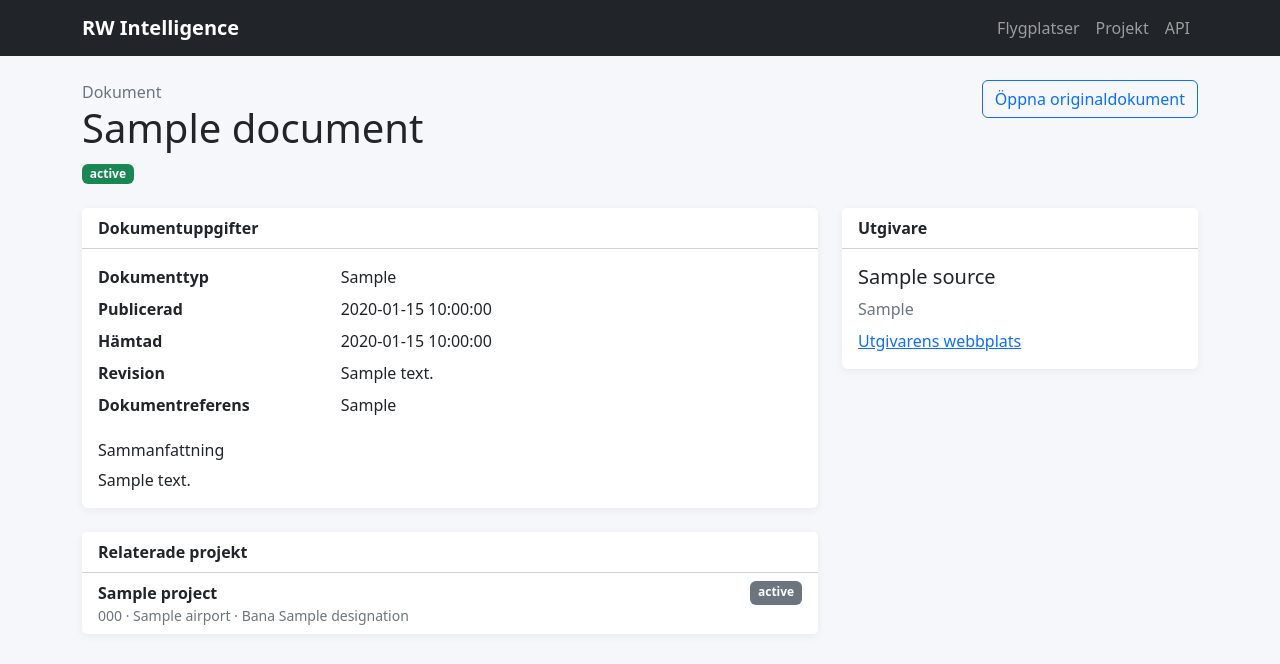
After one commit to MantorpLasse/rwi, a FastAPI app: template app/templates/documents/detail.html in a window 1280 px wide. The commit adds this page. Shown: the top 664 px of the page. Run offline with FastAPI, Linux system fonts and the light colour scheme; the template is opened without the code that fills it: most values are stand-ins (such as "Sample title", 1, 10 or a date in 2020).

Commit message:
Sprint 2: Add Document detail view
Add a normalized read-only Document page with publisher metadata, related projects, status handling, safe external links, and Project Workspace navigation.

```diff
--- a/app/main.py
+++ b/app/main.py
@@ -179,6 +179,27 @@ def project_detail(request: Request, project_id: int, db: Session = Depends(get_
     )
 
 
+@app.get("/documents/{document_id}", response_class=HTMLResponse)
+def document_detail(request: Request, document_id: int, db: Session = Depends(get_db)):
+    document = db.scalar(
+        select(Document)
+        .where(Document.id == document_id)
+        .options(
+            joinedload(Document.source),
+            selectinload(Document.projects).joinedload(Project.airport),
+            selectinload(Document.projects).joinedload(Project.runway),
+        )
+    )
+    if document is None:
+        raise HTTPException(status_code=404, detail="Document not found")
+
+    return templates.TemplateResponse(
+        request=request,
+        name="documents/detail.html",
+        context={"document": document},
+    )
+
+
 @app.get("/api/projects")
 def api_projects(
     q: Optional[str] = None,
--- /dev/null
+++ b/app/templates/documents/detail.html
@@ -0,0 +1,83 @@
+{% extends "base.html" %}
+{% block title %}{{ document.title }} · RW Intelligence{% endblock %}
+{% block content %}
+{% set status_classes = {
+    "active": "text-bg-success",
+    "incomplete": "text-bg-warning",
+    "superseded": "text-bg-secondary",
+    "withdrawn": "text-bg-danger",
+    "unavailable": "text-bg-dark"
+} %}
+
+<div class="d-flex flex-wrap justify-content-between align-items-start gap-3 mb-4">
+    <div>
+        <div class="text-secondary">Dokument</div>
+        <h1>{{ document.title }}</h1>
+        <span class="badge {{ status_classes.get(document.status, 'text-bg-light border text-dark') }}">{{ document.status }}</span>
+    </div>
+    {% if document.url %}
+    <a class="btn btn-outline-primary" href="{{ document.url }}" target="_blank" rel="noopener">Öppna originaldokument</a>
+    {% endif %}
+</div>
+
+{% if document.status == "incomplete" %}
+<div class="alert alert-warning" role="alert">
+    <strong>Ofullständig dokumentpost.</strong> Länken kan leda till utgivarens startsida i stället för den exakta publikationen. Verifiera titel, dokumentreferens och revision innan dokumentet används som underlag.
+</div>
+{% endif %}
+
+<div class="row g-4">
+    <div class="col-lg-8">
+        <div class="card mb-4">
+            <div class="card-header bg-white fw-semibold">Dokumentuppgifter</div>
+            <div class="card-body">
+                {% if document.document_type or document.published_date or document.accessed_date or document.revision or document.document_reference %}
+                <dl class="row mb-0">
+                    {% if document.document_type %}<dt class="col-sm-4">Dokumenttyp</dt><dd class="col-sm-8">{{ document.document_type }}</dd>{% endif %}
+                    {% if document.published_date %}<dt class="col-sm-4">Publicerad</dt><dd class="col-sm-8">{{ document.published_date }}</dd>{% endif %}
+                    {% if document.accessed_date %}<dt class="col-sm-4">Hämtad</dt><dd class="col-sm-8">{{ document.accessed_date }}</dd>{% endif %}
+                    {% if document.revision %}<dt class="col-sm-4">Revision</dt><dd class="col-sm-8">{{ document.revision }}</dd>{% endif %}
+                    {% if document.document_reference %}<dt class="col-sm-4">Dokumentreferens</dt><dd class="col-sm-8">{{ document.document_reference }}</dd>{% endif %}
+                </dl>
+                {% endif %}
+                {% if document.summary %}
+                <h2 class="h6 mt-3">Sammanfattning</h2>
+                <p class="mb-0">{{ document.summary }}</p>
+                {% endif %}
+            </div>
+        </div>
+
+        <div class="card">
+            <div class="card-header bg-white fw-semibold">Relaterade projekt</div>
+            <div class="list-group list-group-flush">
+                {% for project in document.projects %}
+                <a class="list-group-item list-group-item-action" href="/projects/{{ project.id }}">
+                    <div class="d-flex flex-wrap justify-content-between gap-2">
+                        <strong>{{ project.title }}</strong>
+                        <span class="badge text-bg-secondary">{{ project.status }}</span>
+                    </div>
+                    <div class="small text-secondary">
+                        {% if project.airport.iata_code %}{{ project.airport.iata_code }} · {% elif project.airport.icao_code %}{{ project.airport.icao_code }} · {% endif %}{{ project.airport.name }}{% if project.runway %} · Bana {{ project.runway.designation }}{% endif %}
+                    </div>
+                </a>
+                {% else %}
+                <div class="list-group-item py-4 text-secondary">Inga projekt är kopplade till dokumentet.</div>
+                {% endfor %}
+            </div>
+        </div>
+    </div>
+
+    <div class="col-lg-4">
+        <div class="card">
+            <div class="card-header bg-white fw-semibold">Utgivare</div>
+            <div class="card-body">
+                <h2 class="h5">{{ document.source.name }}</h2>
+                {% if document.source.source_type %}<div class="text-secondary mb-2">{{ document.source.source_type }}</div>{% endif %}
+                {% if document.source.homepage_url %}
+                <a href="{{ document.source.homepage_url }}" target="_blank" rel="noopener">Utgivarens webbplats</a>
+                {% endif %}
+            </div>
+        </div>
+    </div>
+</div>
+{% endblock %}
--- a/app/templates/projects/detail.html
+++ b/app/templates/projects/detail.html
@@ -38,7 +38,7 @@
                 <article class="list-group-item py-3">
                     <div class="d-flex flex-wrap justify-content-between align-items-start gap-2 mb-2">
                         <div>
-                            <h2 class="h6 mb-1">{{ document.title }}</h2>
+                            <h2 class="h6 mb-1"><a href="/documents/{{ document.id }}">{{ document.title }}</a></h2>
                             <div class="small text-secondary">{{ document.source.name }}</div>
                         </div>
                         {% set status_classes = {
```
Also changed, not shown: tests/test_document_detail.py (added, +265 -0 lines).
